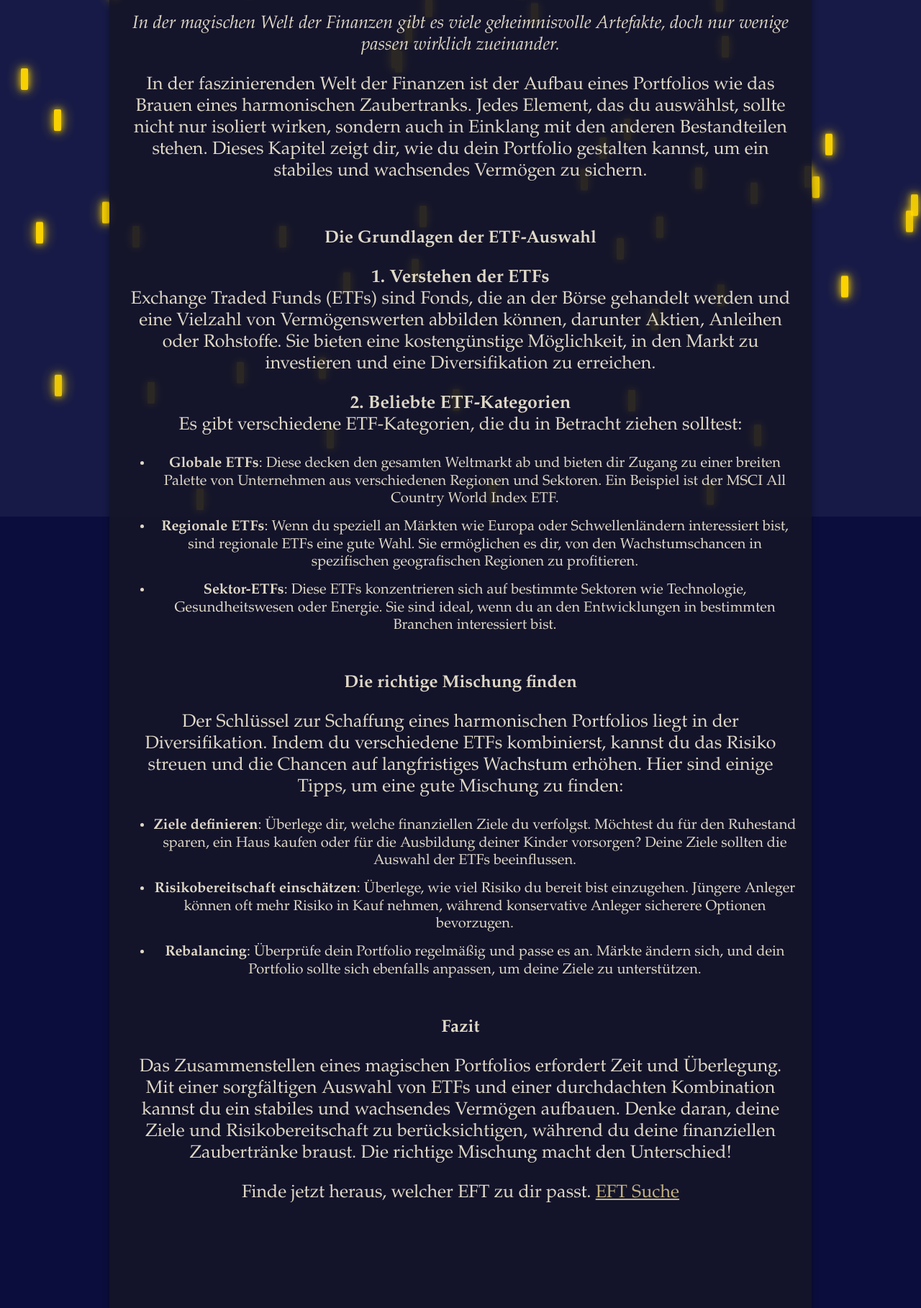
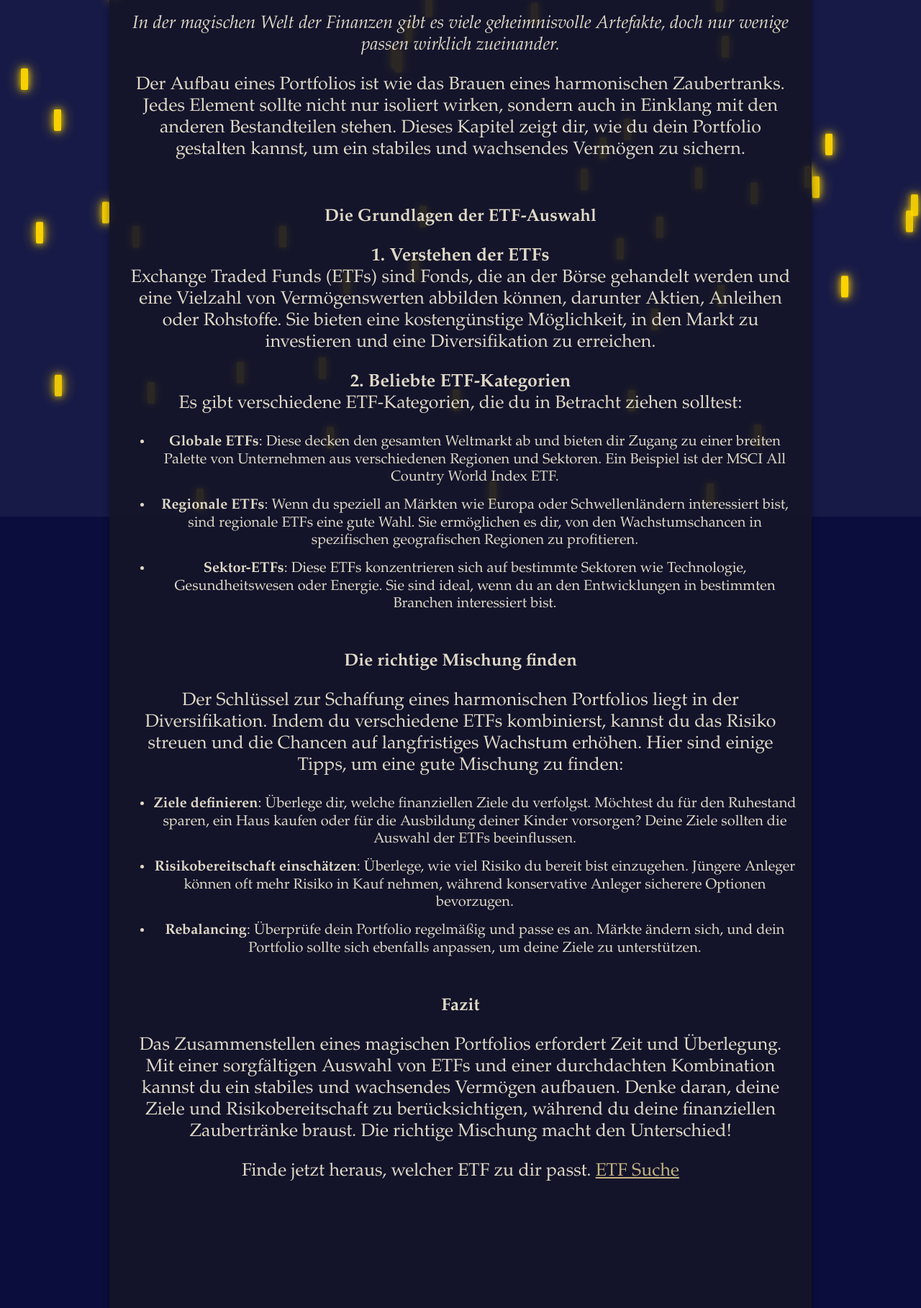
Before and after one commit to samanida/invest, a plain HTML site: page chapter5.html in a window 1280 px wide. Shown: the part 82-1900 px from the top of the page at 72% size. Drawn offline with Linux system fonts and the light colour scheme; grey boxes are pictures that could not be loaded.

Commit message:
kapitel 5

```diff
--- a/chapter5.html
+++ b/chapter5.html
@@ -12,8 +12,8 @@
         <h1>Kapitel 5: Auswahl eines magischen Portfolios</h1>
         <div class="box">
             <i>In der magischen Welt der Finanzen gibt es viele geheimnisvolle Artefakte, doch nur wenige passen wirklich zueinander.</i>
-<p>In der faszinierenden Welt der Finanzen ist der Aufbau eines Portfolios wie das Brauen eines harmonischen Zaubertranks. Jedes Element, das du auswählst, sollte nicht nur isoliert wirken, sondern auch in Einklang mit den anderen Bestandteilen stehen. Dieses Kapitel zeigt dir, wie du dein Portfolio gestalten kannst, um ein stabiles und wachsendes Vermögen zu sichern.</p>
-</br>
+            <p>Der Aufbau eines Portfolios ist wie das Brauen eines harmonischen Zaubertranks. Jedes Element sollte nicht nur isoliert wirken, sondern auch in Einklang mit den anderen Bestandteilen stehen. Dieses Kapitel zeigt dir, wie du dein Portfolio gestalten kannst, um ein stabiles und wachsendes Vermögen zu sichern.</p>
+            <br>
             <h2>Die Grundlagen der ETF-Auswahl</h2>
 
             <p><strong>1. Verstehen der ETFs</strong><br>
@@ -27,7 +27,7 @@ Es gibt verschiedene ETF-Kategorien, die du in Betracht ziehen solltest:</p>
             <li><strong>Regionale ETFs</strong>: Wenn du speziell an Märkten wie Europa oder Schwellenländern interessiert bist, sind regionale ETFs eine gute Wahl. Sie ermöglichen es dir, von den Wachstumschancen in spezifischen geografischen Regionen zu profitieren.</li>
             <li><strong>Sektor-ETFs</strong>: Diese ETFs konzentrieren sich auf bestimmte Sektoren wie Technologie, Gesundheitswesen oder Energie. Sie sind ideal, wenn du an den Entwicklungen in bestimmten Branchen interessiert bist.</li>
         </ul>
-</br>
+        <br>
         <h2>Die richtige Mischung finden</h2>
 
         <p>Der Schlüssel zur Schaffung eines harmonischen Portfolios liegt in der Diversifikation. Indem du verschiedene ETFs kombinierst, kannst du das Risiko streuen und die Chancen auf langfristiges Wachstum erhöhen. Hier sind einige Tipps, um eine gute Mischung zu finden:</p>
@@ -37,16 +37,18 @@ Es gibt verschiedene ETF-Kategorien, die du in Betracht ziehen solltest:</p>
             <li><strong>Risikobereitschaft einschätzen</strong>: Überlege, wie viel Risiko du bereit bist einzugehen. Jüngere Anleger können oft mehr Risiko in Kauf nehmen, während konservative Anleger sicherere Optionen bevorzugen.</li>
             <li><strong>Rebalancing</strong>: Überprüfe dein Portfolio regelmäßig und passe es an. Märkte ändern sich, und dein Portfolio sollte sich ebenfalls anpassen, um deine Ziele zu unterstützen.</li>
         </ul>
-</br>
+        <br>
 
         <h2>Fazit</h2>
 
         <p>Das Zusammenstellen eines magischen Portfolios erfordert Zeit und Überlegung. Mit einer sorgfältigen Auswahl von ETFs und einer durchdachten Kombination kannst du ein stabiles und wachsendes Vermögen aufbauen. Denke daran, deine Ziele und Risikobereitschaft zu berücksichtigen, während du deine finanziellen Zaubertränke braust. Die richtige Mischung macht den Unterschied!</p>
-</p>
-	<p> Finde jetzt heraus, welcher EFT zu dir passt. <a href="https://www.finanzfluss.de/informer/etf/suche/"> EFT Suche </a></p></br>
+
+        <p>Finde jetzt heraus, welcher ETF zu dir passt. <a href="https://www.finanzfluss.de/informer/etf/suche/">ETF Suche</a></p>
+        <br>
 
         <iframe max-width="560" width="560" max-height="315" height="315" src="https://www.youtube.com/embed/ufJGRH4tdXA?si=4xhq-auF-OM8X2xe" title="YouTube video player" frameborder="0" allow="accelerometer; autoplay; clipboard-write; encrypted-media; gyroscope; picture-in-picture; web-share" referrerpolicy="strict-origin-when-cross-origin" allowfullscreen></iframe>
-  <br><br><br>  <a href="chapter6.html">Weiter zu Kapitel 6</a>
+        <br><br><br>
+        <a href="chapter6.html">Weiter zu Kapitel 6</a>
     </div>
 </body>
 <script>
```
Lines whose indentation alone changed are shown as unchanged.
